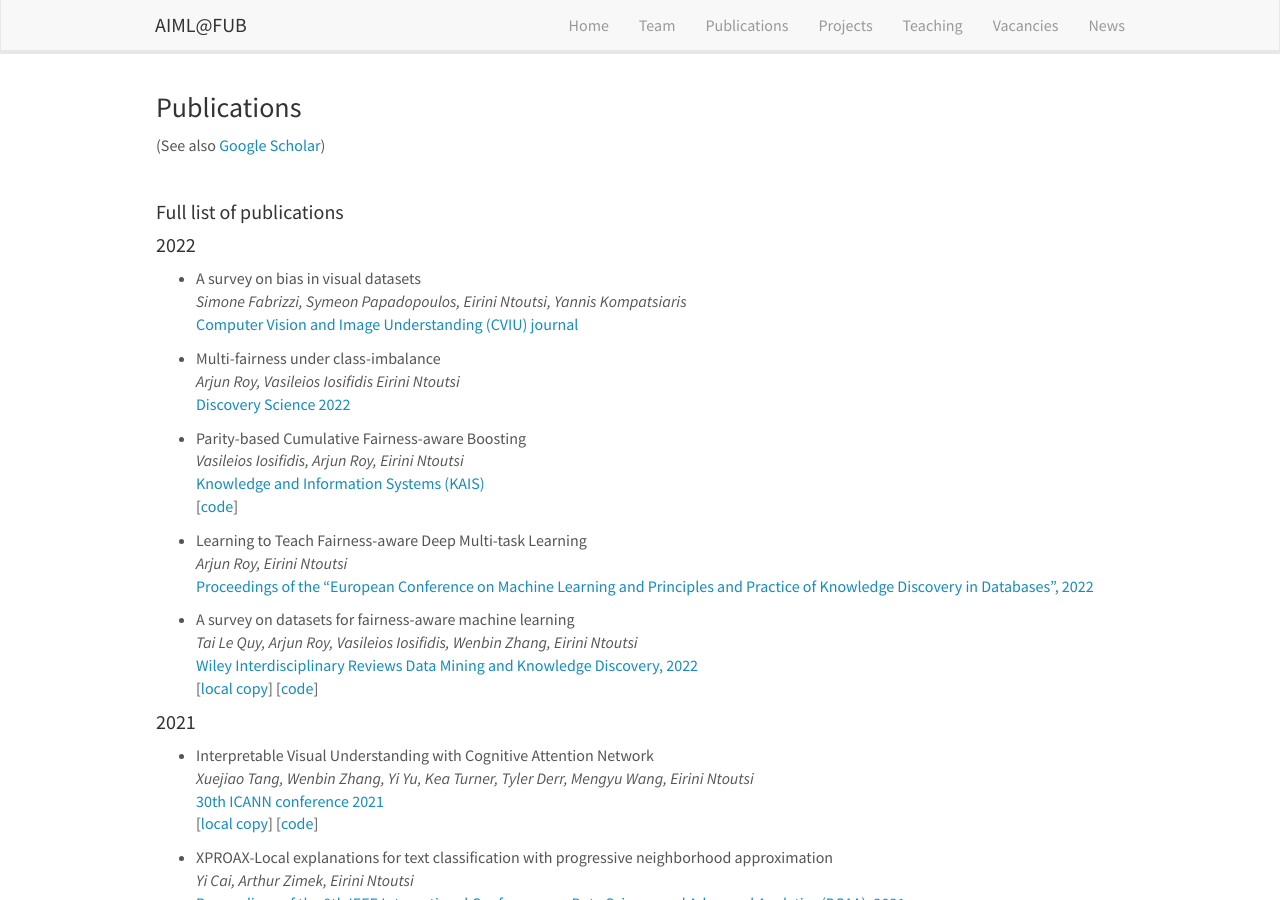
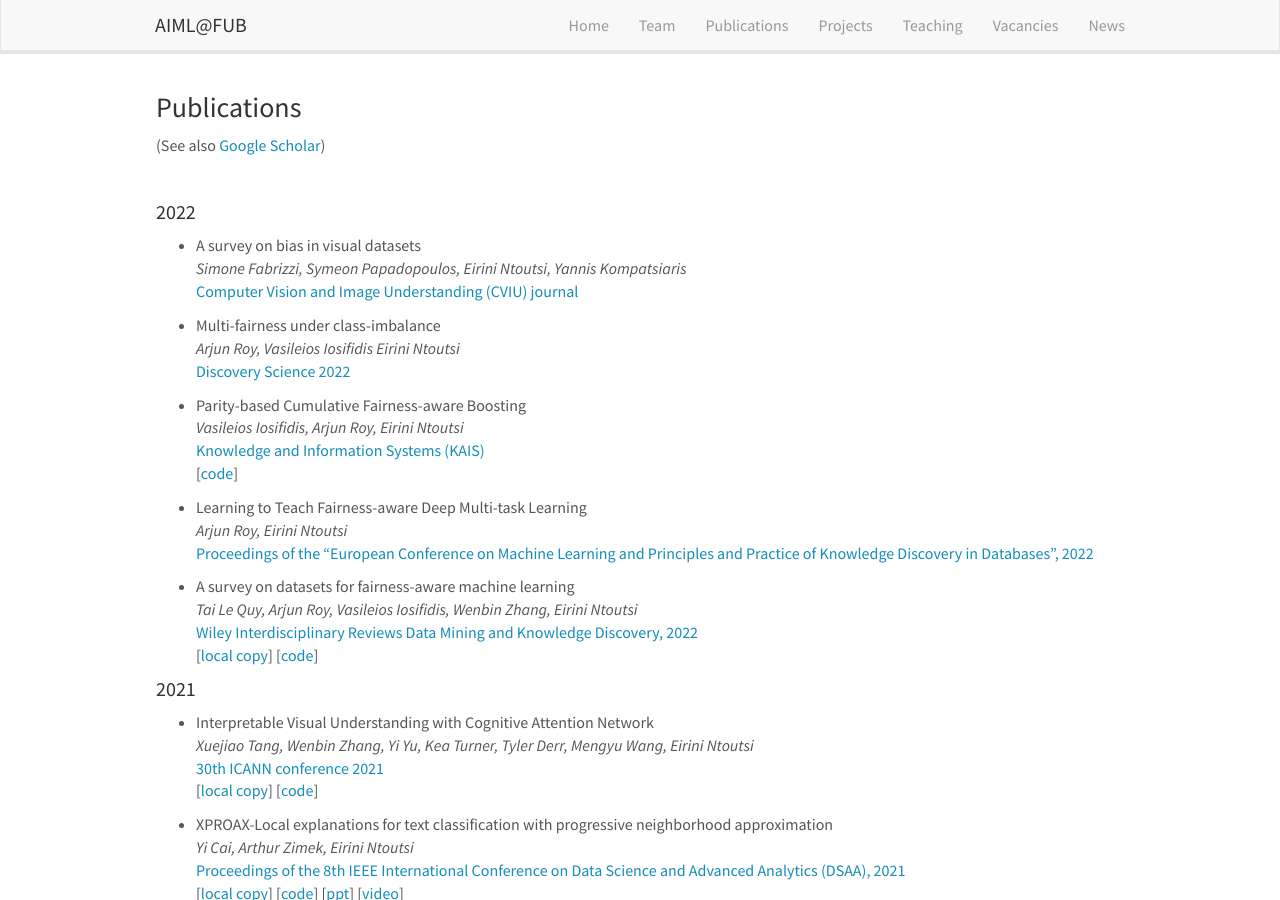
Before and after one commit to AIML-research/AIML-research.github.io, a Jekyll site: the page built from _pages/publications.md, in a window 1280 px wide and 900 px high. Built offline with Jekyll 4.4.1, drawn with Linux system fonts in a browser that asks for light colours; nearby versions of some CDN libraries.

Commit message:
Update publications.md

```diff
--- a/_pages/publications.md
+++ b/_pages/publications.md
@@ -50,7 +50,6 @@ permalink: /publications/
 <p> &nbsp; </p>
 
 
-#### Full list of publications
 #### 2022
 
 {% for publi in site.data.publist %}
```
